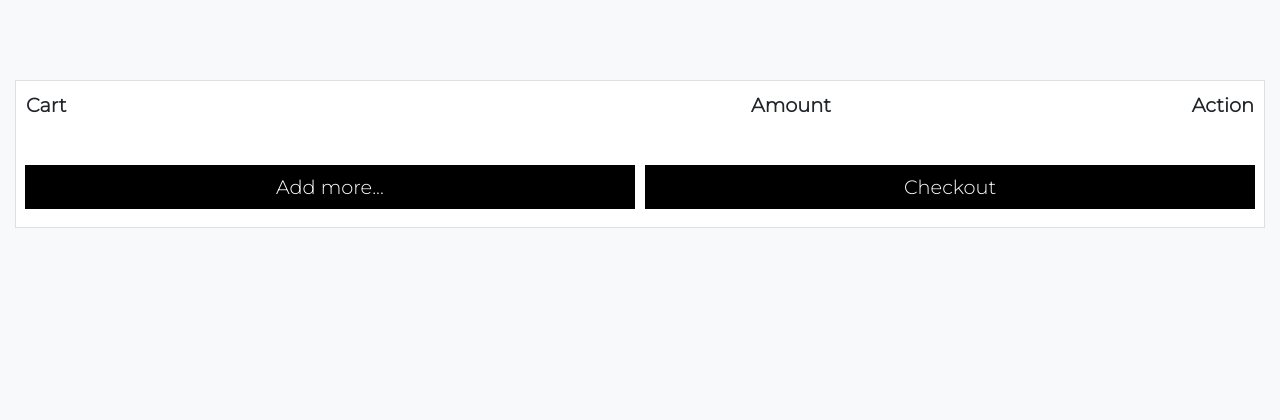
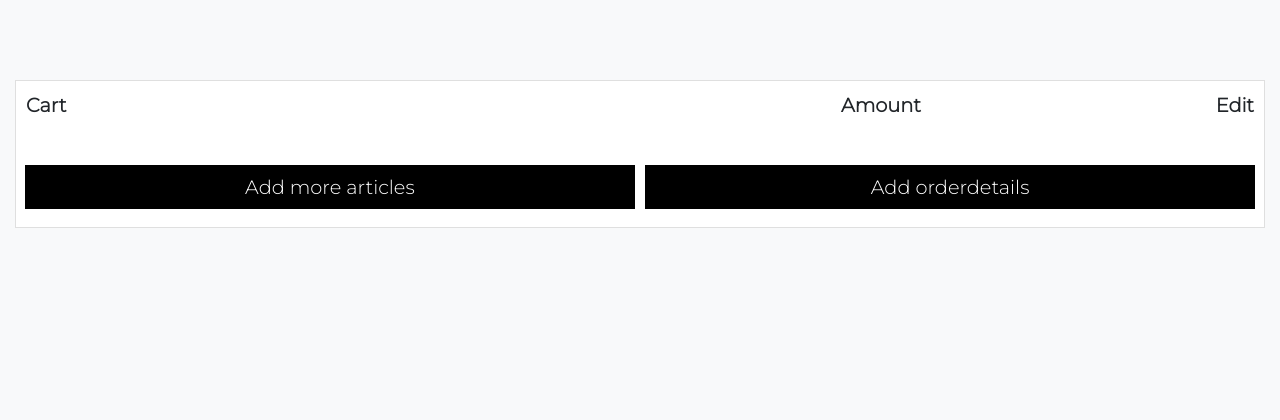
Before and after one commit to D1ang/Soccersystems, a Django app: template orders/templates/orders/cart.html in a window 1280 px wide. Shown: the top 420 px of the page. Run offline with Django 3.2, Linux system fonts and the light colour scheme; the template is opened without the code that fills it, so the values that code supplies are empty; parts of the project's set-up code (start-up, migrations or seed data) failed here and were passed over; some libraries are stand-ins or nearby versions.

Commit message:
Added Dutch translations for cart & userprofile

```diff
--- a/accounts/templates/accounts/userprofile.html
+++ b/accounts/templates/accounts/userprofile.html
@@ -35,10 +35,10 @@
                   </div>
                 <div class="form-row justify-content-center mt-3">
                   <div class="form-group col-md-4 mb-0">
-                    <a href="{% url 'accounts:employee' %}" class="btn btn-black-sm mb-3" role="button">Terug naar overzicht</a>
+                    <a href="{% url 'accounts:employee' %}" class="btn btn-black-sm mb-3" role="button">{% trans "Back to overview" %}</a>
                   </div>
                   <div class="form-group col-md-4 mb-0">
-                    <input class="btn btn-black-sm" type="submit" value="Pas gegevens aan">
+                    <input class="btn btn-black-sm" type="submit" value="{% trans 'Update profile'%}">
                   </div>
                 </div>
               </form>
--- a/orders/templates/orders/cart.html
+++ b/orders/templates/orders/cart.html
@@ -1,4 +1,6 @@
 {% extends 'base.html' %}
+
+{% load i18n %}
 
 {% block content %}
 
@@ -10,9 +12,9 @@
       <table class="nowrap table table-sm height-fix">
         <thead>
           <tr>
-            <th>Cart</th>
-            <th class="cart-align-right">Amount</th>
-            <th class="cart-align-right">Action</th>
+            <th>{% trans "Cart" %}</th>
+            <th class="cart-align-right">{% trans "Amount" %}</th>
+            <th class="cart-align-right">{% trans "Edit" %}</th>
           </tr>
         </thead>
         <tbody>
@@ -30,10 +32,10 @@
 
       <div class="form-row justify-content-center px-2 mt-3">
         <div class="form-group col-md-6 mb-3">
-          <a href="{% url 'products:products' %}" class="btn btn-black-sm" role="button">Add more...</a>
+          <a href="{% url 'products:products' %}" class="btn btn-black-sm" role="button">{% trans "Add more articles" %}</a>
         </div>
         <div class="form-group col-md-6 mb-0">
-          <a href="{% url 'checkout:payment' %}" class="btn btn-black-sm" role="button">Checkout</a>
+          <a href="{% url 'checkout:payment' %}" class="btn btn-black-sm" role="button">{% trans "Add orderdetails" %}</a>
         </div>
       </div>
 
```
Also changed, not shown: locale/nl/LC_MESSAGES/django.po, 1 other file.
